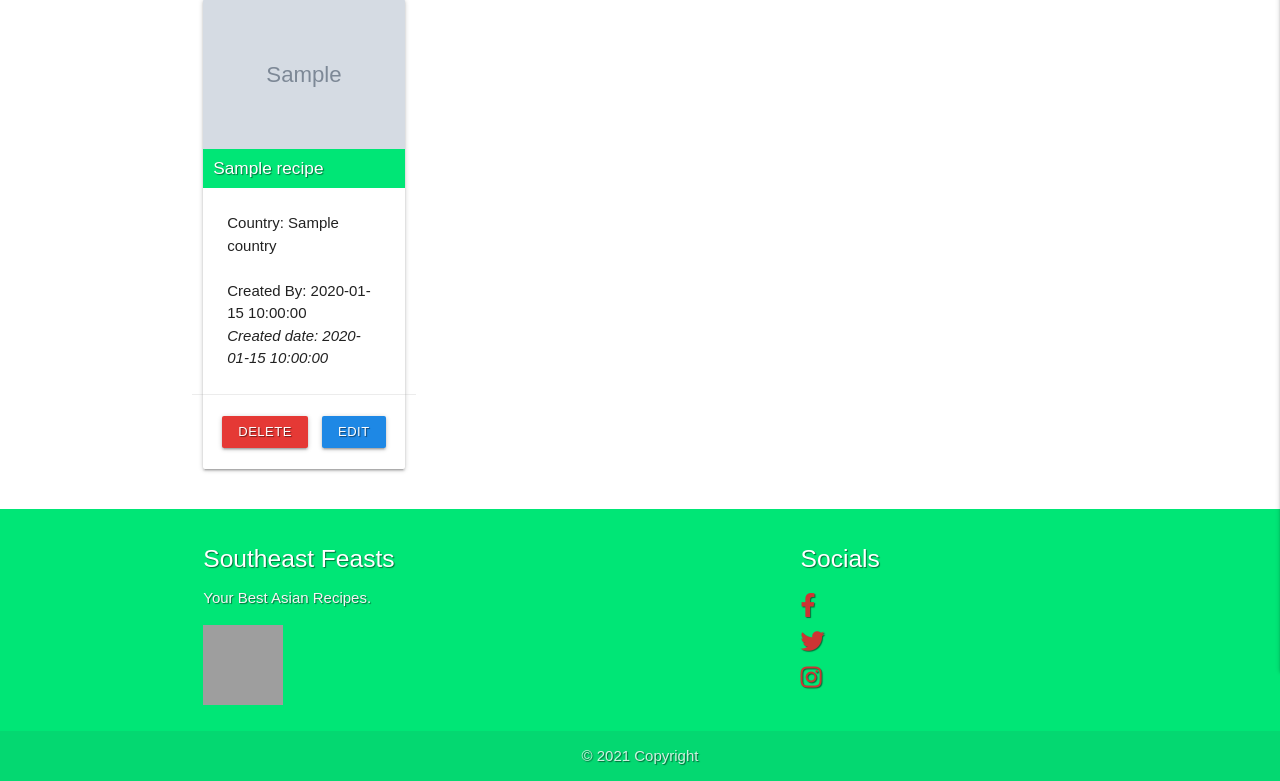
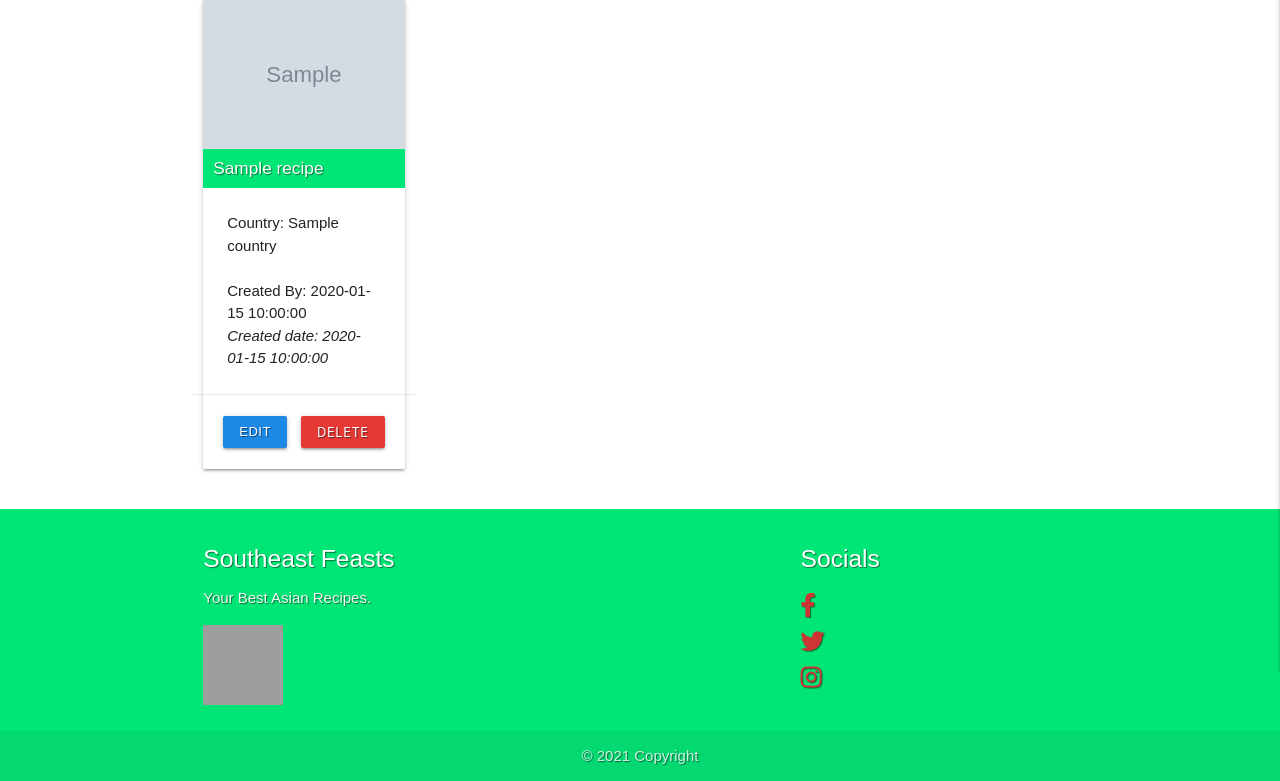
Before and after one commit to lukehanson2429/southeast-feasts, a Flask app: page /profile/admin in a window 1280 px wide. Shown: the part 189-970 px from the top of the page. Run offline with Flask 2, Linux system fonts and the light colour scheme; the visitor is signed in with stand-in values (Sample User, id 1); grey boxes marked "Sample" are stand-in pictures; a database or web service that is not in the repository returns one stand-in record (values such as "Sample title"); some libraries are stand-ins or nearby versions; some web fonts are replaced; grey boxes are pictures that could not be loaded.

Commit message:
Edit & delete buttons added for recipes, delete button initialises modal to confirm you want to delete

```diff
--- a/templates/profile.html
+++ b/templates/profile.html
@@ -22,8 +22,17 @@
                 </div>
                 <div class="row">
                 <div class="card-action center-align">
-                    <a class="btn-small red darken-1 nav-shadow">Delete</a>
                     <a href="{{ url_for('edit_recipe', recipe_id=recipe._id) }}" class="btn-small blue darken-1 nav-shadow">Edit</a>
+                    <button data-target="modal1" class="btn-small red darken-1 nav-shadow modal-trigger">Delete</button>
+                    <!-- Modal Structure -->
+                    <div id="modal1" class="modal">
+                        <div class="modal-content">
+                            <p>Are you sure you want to delete this recipe?</p>
+                        </div>
+                        <div class="modal-footer">
+                            <a href="{{ url_for('delete_recipe', recipe_id=recipe._id) }}" class="btn-small red darken-1 nav-shadow">Delete</a>
+                        </div>
+                    </div>
                 </div>
                 </div>
             </div>
```
